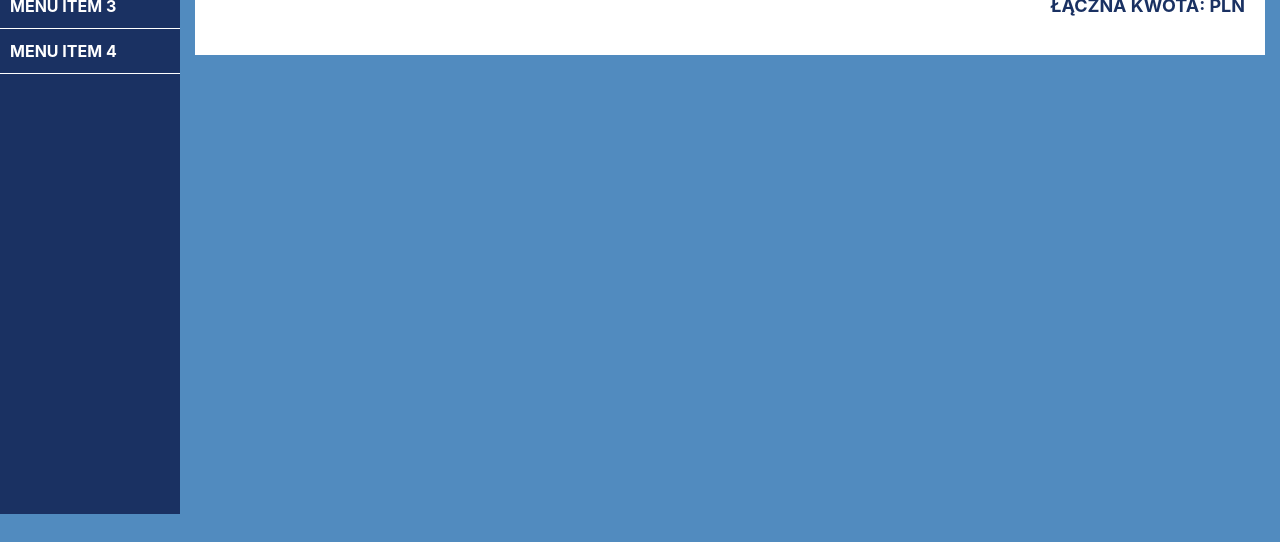
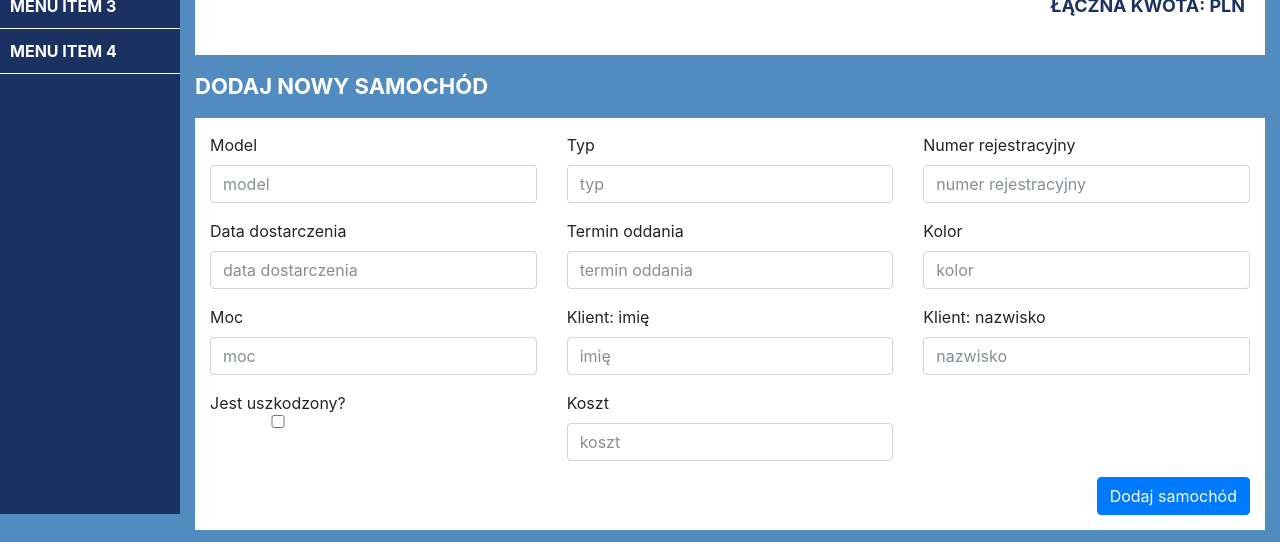
Before and after one commit to annatrzeciak/ng-car-service-, an Angular app: page /cars in a window 1280 px wide. Shown: the part 286-828 px from the top of the page. Before the commit the page ends 800 px from the top, so only its background shows below. Built offline with nearby package versions, Linux system fonts and the light colour scheme; no server answers.

Commit message:
add form html

```diff
--- a/src/app/cars/cars-list/cars-list.component.html
+++ b/src/app/cars/cars-list/cars-list.component.html
@@ -20,7 +20,7 @@
           </tr>
         </thead>
         <tbody>
-          <tr class="row-car" [ngClass]="{'row-error':car.isFullyDamaged}" *ngFor="let car of cars; let i=index" (click)='goToCarDetails(car)' >
+          <tr class="row-car" [ngClass]="{'row-error':car.isFullyDamaged}" *ngFor="let car of cars; let i=index" (click)='goToCarDetails(car)'>
             <td>{{car?.model}}</td>
             <td>{{car?.plate}}</td>
             <td>{{car?.deliveryDate}}</td>
@@ -52,3 +52,66 @@
     </div>
   </div>
 </div>
+<p class="data-header">Dodaj nowy samochód</p>
+<div class="data-container">
+  <form>
+    <div class="row form-group">
+      <div class="col-sm-4">
+        <label for="">Model</label>
+        <input type="text" class="form-control" placeholder="model">
+      </div>
+      <div class="col-sm-4">
+        <label for="">Typ</label>
+        <input type="text" class="form-control" placeholder="typ">
+      </div>
+      <div class="col-sm-4">
+        <label for="">Numer rejestracyjny</label>
+        <input type="text" class="form-control" placeholder="numer rejestracyjny">
+      </div>
+    </div>
+    <div class="row form-group">
+      <div class="col-sm-4">
+        <label for="">Data dostarczenia</label>
+        <input type="text" class="form-control" placeholder="data dostarczenia">
+      </div>
+      <div class="col-sm-4">
+        <label for="">Termin oddania</label>
+        <input type="text" class="form-control" placeholder="termin oddania">
+      </div>
+      <div class="col-sm-4">
+        <label for="">Kolor</label>
+        <input type="text" class="form-control" placeholder="kolor">
+      </div>
+    </div>
+    <div class="row form-group">
+      <div class="col-sm-4">
+        <label for="">Moc</label>
+        <input type="text" class="form-control" placeholder="moc">
+      </div>
+      <div class="col-sm-4">
+        <label for="">Klient: imię</label>
+        <input type="text" class="form-control" placeholder="imię">
+      </div>
+      <div class="col-sm-4">
+        <label for="">Klient: nazwisko</label>
+        <input type="text" class="form-control" placeholder="nazwisko">
+      </div>
+    </div>
+    <div class="row form-group">
+      <div class="col-sm-4">
+        <label for="">Jest uszkodzony?
+          <input type="checkbox" class="form-control" placeholder="uszkodzony">
+        </label>
+      </div>
+      <div class="col-sm-4">
+        <label for="">Koszt</label>
+        <input type="text" class="form-control" placeholder="koszt">
+      </div>
+    </div>
+    <div class="row">
+      <div class="col-sm-12">
+        <button type="submit" class="btn btn-primary float-right">Dodaj samochód</button>
+      </div>
+    </div>
+  </form>
+</div>
--- a/src/assets/styles/base.scss
+++ b/src/assets/styles/base.scss
@@ -1,10 +1,10 @@
 @import 'variables';
-
-body{
+body {
   background: $background;
 }
 
-.no-cars-info, .total-cost{
+.no-cars-info,
+.total-cost {
   text-align: center;
   font-size: 18px;
   text-transform: uppercase;
@@ -13,3 +13,17 @@ body{
   padding: 20px;
   background: $white;
 }
+
+.data-header {
+  color: $white;
+  font-size: 22px;
+  text-transform: uppercase;
+  font-weight: 700;
+  margin: 15px ;
+}
+
+.data-container {
+  padding: 15px;
+  background: $white;
+  margin: 15px;
+}
```
Lines whose indentation alone changed are shown as unchanged.
